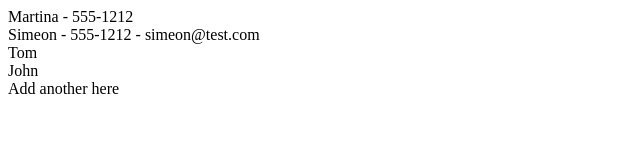
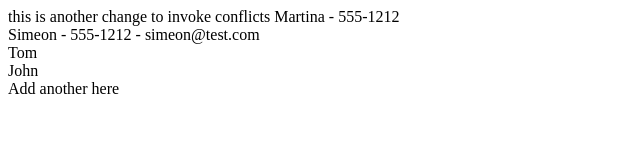
Before and after one commit to sclout/test-employee-directory, a plain HTML site: page index.html in a window 1280 px wide. Shown: the whole page, without its empty margins (0-640 px from the left). Drawn offline with Linux system fonts and the light colour scheme.

Commit message:
Another text change to invoke conflict

```diff
--- a/index.html
+++ b/index.html
@@ -4,6 +4,7 @@
 	</head>
 	<body>
 		<p>
+			this is another change to invoke conflicts
 			Martina - 555-1212<br>
 			Simeon - 555-1212 - simeon@test.com<br>
 			Tom<br>
```
